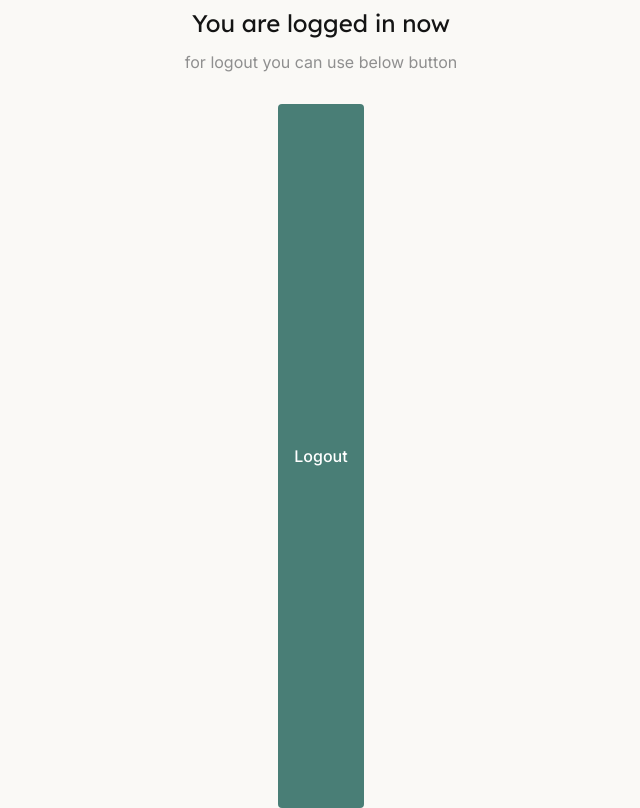
After one commit to sina-mobarez/dj-passwordless, a Django app: page / in a window 1280 px wide. The commit adds this page. Shown: the whole page, without its empty margins (319-959 px from the left). Run offline with Django 5.2, Linux system fonts and the light colour scheme; the visitor is signed in with stand-in values (Sample User, id 1); parts of the project's set-up code (start-up, migrations or seed data) failed here and were passed over.

Commit message:
[feat] add landing page for success login

```diff
--- a/lesspass/acc/views.py
+++ b/lesspass/acc/views.py
@@ -1,4 +1,7 @@
 from django.contrib.auth.views import LoginView
+from django.contrib import messages
+from django.views.generic import TemplateView
+from django.urls import reverse_lazy
 from rest_framework.views import APIView
 from rest_framework.response import Response
 from rest_framework import status
@@ -18,8 +21,12 @@ class CustomLoginView(LoginView):
     form_class = CustomAuthenticationForm
     authentication_form = None
     template_name = "registration/login.html"
-    redirect_authenticated_user = False
-    extra_context = None
+    success_url = reverse_lazy('landing-page')
+    redirect_authenticated_user = True
+
+    def form_invalid(self, form):
+        messages.error(self.request, 'Invalid otp code.')
+        return super().form_invalid(form)
 
 
 class GetCodeView(APIView):
@@ -58,3 +65,8 @@ class GetCodeView(APIView):
         send_otp_to_phone_number_task.delay(phone_number, otp_code)
 
         return Response({'message': 'OTP Code sent successfully.'}, status=status.HTTP_200_OK)
+
+
+
+class LandingPageView(TemplateView):
+    template_name = 'successful-login.html'
--- a/lesspass/core/urls.py
+++ b/lesspass/core/urls.py
@@ -16,10 +16,13 @@ Including another URLconf
 """
 from django.contrib import admin
 from django.urls import path, include
-from acc.views import CustomLoginView
+from acc.views import CustomLoginView, LandingPageView
+from django.contrib.auth.views import LogoutView
 
 urlpatterns = [
     path('admin/login/', CustomLoginView.as_view(), name='login'),
+    path('logout/', LogoutView.as_view(next_page='/'), name='logout'),
+    path('', LandingPageView.as_view(), name='landing-page'),
     path('admin/', admin.site.urls),
     path('acc/', include('acc.urls'))
 ]
--- a/lesspass/static/otp-input.css
+++ b/lesspass/static/otp-input.css
@@ -9,6 +9,19 @@ html, form {
     display: contents;
     justify-content: center;
 }
+
+.logout-form-container {
+    display: flex;
+    justify-content: center;
+    align-items: center;
+    height: 100vh; /* Set the height of the container to full viewport height */
+}
+
+.logout-form {
+    text-align: center;
+}
+
+
 .font-h2-strong {
     color: #141414;
     font-weight: 400;
--- a/lesspass/static/otp-input.js
+++ b/lesspass/static/otp-input.js
@@ -129,14 +129,15 @@ window.addEventListener("load", function () {
     const SendCode = (number) =>{
         var successmsg = document.getElementById('sucmsg');
         var errormsg = document.getElementById('errmsg');
-        var url = 'http://127.0.0.1:8000/acc/get_code/';
+        var url = "{% url 'get-code' %}";
         var pstData = {
             "phone_number": number.value
         }
         var fetchOptions = {
             method: 'POST',
             headers: {
-                'Content-Type': 'application/json'
+                'Content-Type': 'application/json',
+                'X-CSRFToken': cookies['csrftoken']
             },
             body: JSON.stringify(pstData)
         }
--- /dev/null
+++ b/lesspass/templates/successful-login.html
@@ -0,0 +1,58 @@
+{% load static %}
+<!DOCTYPE html>
+<html>
+
+<head>
+  <meta charset="UTF-8" />
+  <title>success</title>
+
+  <link rel="preconnect" href="https://fonts.googleapis.com" />
+  <link rel="preconnect" href="https://fonts.gstatic.com" crossorigin />
+  <link
+    href="https://fonts.googleapis.com/css2?family=Inter:wght@100;200;300;400;500;600;700;800;900&family=Lexend:wght@100;200;300;400;500;600;700;800;900&display=swap"
+    rel="stylesheet" />
+  <link rel="stylesheet" href="{% static 'otp-input.css' %}" />
+</head>
+
+<body>
+
+
+  <div class="main-content-container">
+
+    {% if user.is_authenticated %}
+
+    <div class="text-container">
+
+
+
+      <div class="font-h2-strong">You are logged in now</div>
+      <div class="font-text-large-1">for logout you can use below button</div>
+
+    </div>
+
+    <div class="logout-form-container">
+      <form class="logout-form" method="post" action="{% url 'logout' %}">
+          {% csrf_token %}
+          <button type="submit">Logout</button>
+      </form>
+  </div>
+
+    {% else %}
+
+    <div class="text-container">
+
+
+
+      <div class="font-h2-strong">Welcome to Password Less Django</div>
+      <div class="font-text-large-1">you can go to admin Panel by press below button</div>
+
+    </div>
+
+
+    <a type="button" href="{% url 'login' %}">Admin Panel</a>
+
+    {% endif %}
+  </div>
+</body>
+
+</html>
```
Also changed, not shown: lesspass/core/settings.py (+19 -18 lines), lesspass/templates/registration/login.html (+9 -0 lines), 1 other file.
